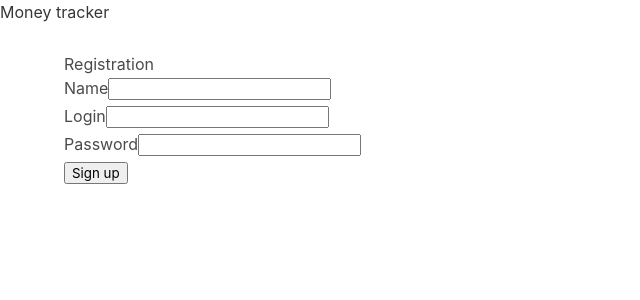
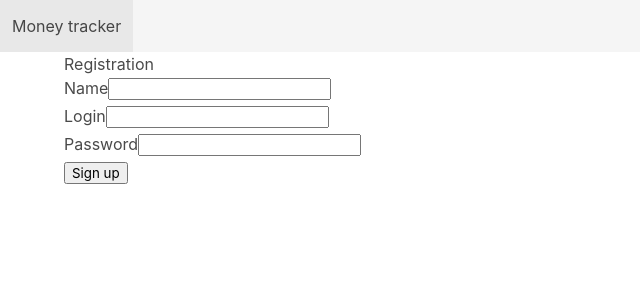
Before and after one commit to len3fun/money-tracker-frontend, a React (Create React App) app: page /sign-up in a window 1280 px wide. Shown: the top 300 px of the page, without its empty margins (0-640 px from the left). Built offline with nearby package versions, Linux system fonts and the light colour scheme.

Commit message:
New navbar

```diff
--- a/src/components/navbar.js
+++ b/src/components/navbar.js
@@ -7,13 +7,22 @@ class Navbar extends React.Component {
 
     render() {
         return (
-            <ul className="navbar navbar-light bg-light">
-                <a className="navbar-brand" href="/">Money tracker</a>
-                {(this.props.isLoggedIn ?
-                        <a className="nav-link" href="#" onClick={() => this.props.logout()}>Log out</a> :
-                        null
-                )}
-            </ul>
+            <div>
+                <nav className="navbar is-light" role="navigation">
+                    <div className="navbar-brand">
+                        <a className="navbar-item" href="/">Money tracker</a>
+                    </div>
+
+                    {(this.props.isLoggedIn ?
+                            <div id="navbarBasic" className="navbar-menu">
+                                <div className="navbar-start">
+                                    <a className="navbar-item" href="#" onClick={() => this.props.logout()}>Log out</a>
+                                </div>
+                            </div> :
+                            null
+                    )}
+                </nav>
+            </div>
         )
     }
 }
```
